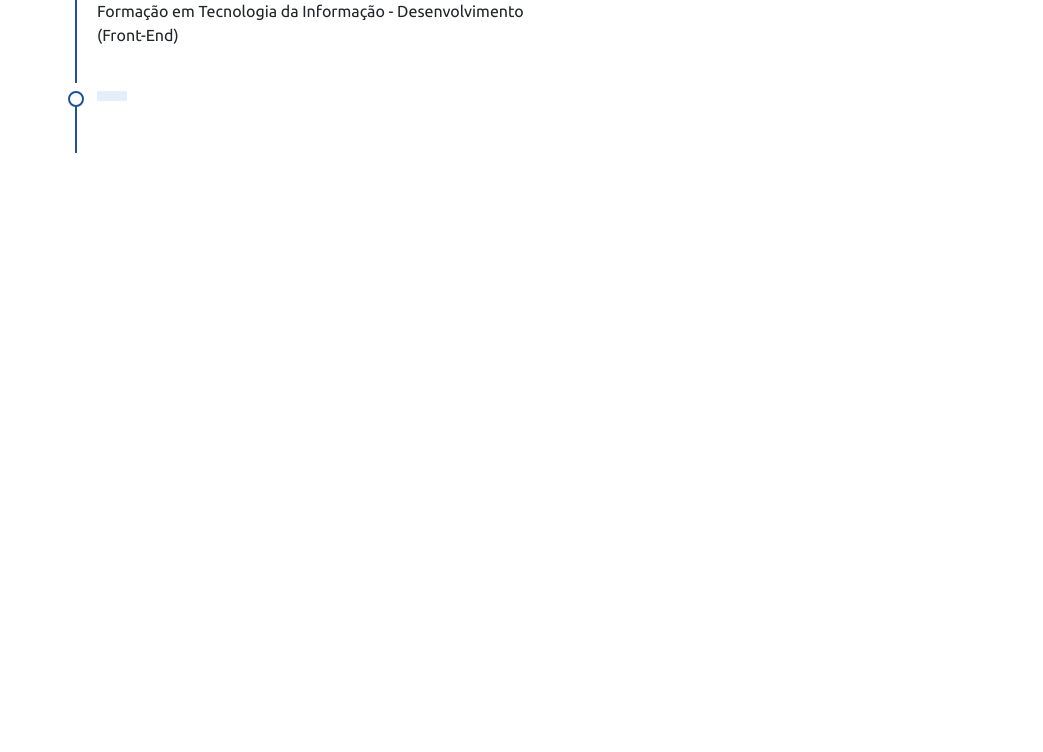
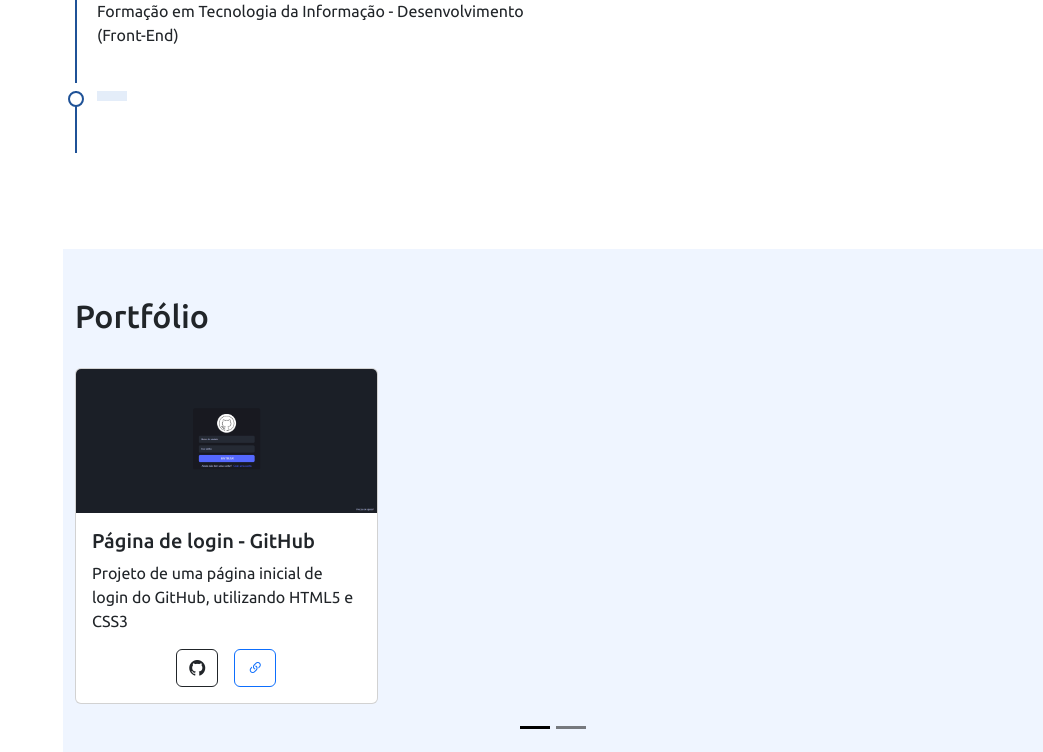
Before and after one commit to AllanPhillip/repositorio_responsivo, a Python web app: template templates/index.html in a window 1280 px wide. Shown: the part 3067-3819 px from the top of the page, without its empty margins (237-1280 px from the left). Before the commit the page ends 3220 px from the top, so only its background shows below. Run offline with Jinja, Linux system fonts and the light colour scheme; the template is opened without the code that fills it, so the values that code supplies are empty; some libraries are stand-ins or nearby versions.

Commit message:
Inclusão da área de portfólio

```diff
--- a/static/style.css
+++ b/static/style.css
@@ -238,3 +238,26 @@
 	background: #FFF;
 	border-radius: 50%;
 }
+
+.carousel-control-prev{
+	margin-left: -8rem;
+
+}
+
+.carousel-control-next{
+	margin-right: -8rem;
+}
+
+.carousel-indicators{
+	margin-bottom: -35px;
+}
+
+@media (max-width: 1860px){
+	.carousel-control-prev{
+		display: none;
+	}
+
+	.carousel-control-next{
+		display: none;
+	}
+}
--- a/templates/index.html
+++ b/templates/index.html
@@ -249,6 +249,82 @@
 
         </section>
 
+        <section id="portfolio" class="section-bg mt-5">
+            <div class="container pb-5  pt-5">
+                <h2 class="pb-4">Portfólio</h2>
+
+                    <div id="carouselPortfolio" class="carousel carousel-dark slide" data-bs-ride="carousel">
+                        <div class="carousel-indicators">
+                            <button type="button" data-bs-target="#carouselPortfolio" data-bs-slide-to="0" class="active" aria-current="true" aria-label="Slide 1"></button>
+                            <button type="button" data-bs-target="#carouselPortfolio" data-bs-slide-to="1" aria-label="Slide 2"></button>
+                        </div>
+
+                        <div class="carousel-inner">
+                            <div class="carousel-item active" data-bs-interval="10000">
+
+                                <div class="row row-cols-1 row-cols-md-3 g-4">
+                                    <div class="col">
+                                        <div class="card">
+                                            <img src="../static/img/projeto_login_github.png" class="card-img-top" alt="Projeto Login GitHub">
+                                            <div class="card-body">
+                                                <h5 class="card-title">Página de login - GitHub</h5>
+                                                <p class="card-text">Projeto de uma página inicial de login do GitHub, utilizando HTML5 e CSS3</p>
+                                                    <div class="d-flex justify-content-center">
+                                                        <a href="http://github.com/AllanPhillip/projeto_login" target="_blank" class="btn btn-outline-dark me-3"><i class="bi bi-github"></i></a>
+                                                        <a href="http://allanphillip.github.io/projeto_login/" target="_blank" class="btn btn-outline-primary"><i class="bi bi-link-45deg"></i></a>
+                                                    </div>
+                                            </div>
+                                        </div>
+                                    </div>
+                                    <!-- <div class="col">
+                                        <div class="card">
+                                        <img src="..." class="card-img-top" alt="...">
+                                        <div class="card-body">
+                                            <h5 class="card-title">Card title</h5>
+                                            <p class="card-text">This is a longer card with supporting text below as a natural lead-in to additional content.</p>
+                                        </div>
+                                        </div>
+                                    </div> -->
+                                </div>
+
+                            </div>
+
+                            <div class="carousel-item" data-bs-interval="2000">
+                                <div class="row row-cols-1 row-cols-md-3 g-4">
+                                    <div class="col">
+                                        <div class="card">
+                                            <img src="../static/img/to_do_list.png" class="card-img-top" alt="Projeto To-do List">
+                                            <div class="card-body">
+                                                <h5 class="card-title">To-Do List</h5>
+                                                <p class="card-text">Projeto de uma Lista To-Do, utilizando HTML5, CSS3 e Javascript</p>
+                                                <div class="d-flex justify-content-center">
+                                                    <a href="http://github.com/AllanPhillip/to_do_list" target="_blank" class="btn btn-outline-dark me-3"><i class="bi bi-github"></i></a>
+                                                    <a href="http://allanphillip.github.io/to_do_list/" target="_blank" class="btn btn-outline-primary"><i class="bi bi-link-45deg"></i></a>
+                                                </div>
+                                            </div>
+                                        </div>
+                                    </div>
+                                </div>
+                            </div>
+                        </div>
+
+                        <button class="carousel-control-prev" type="button" data-bs-target="#carouselPortfolio" data-bs-slide="prev">
+                            <span class="carousel-control-prev-icon" aria-hidden="true"></span>
+                            <span class="visually-hidden">Previous</span>
+                        </button>
+                        <button class="carousel-control-next" type="button" data-bs-target="#carouselPortfolio" data-bs-slide="next">
+                            <span class="carousel-control-next-icon" aria-hidden="true"></span>
+                            <span class="visually-hidden">Next</span>
+                        </button>
+                    </div>
+
+
+            </div>
+
+
+
+        </section>
+
     </main>
 
 
```
Also changed, not shown: static/img/projeto_login_github.png (added), static/img/to_do_list.png (added).
